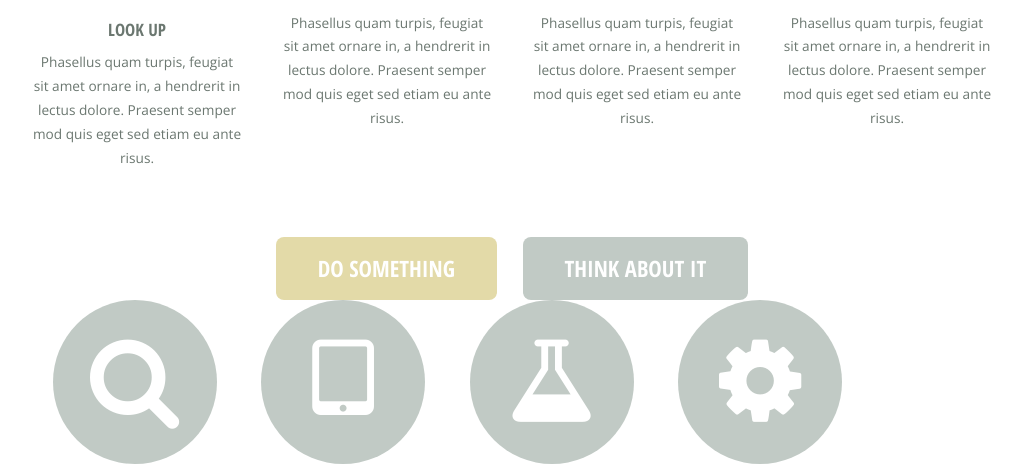
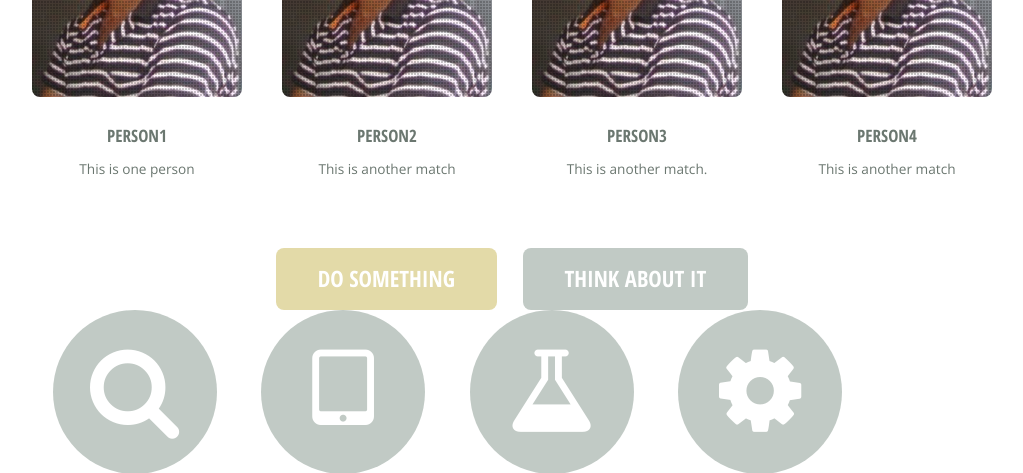
Before and after one commit to sw-iknow/toknow, a Django app: template app/templates/static/index.html in a window 1280 px wide. Shown: the part 977-1450 px from the top of the page, without its empty margins (128-1151 px from the left). Run offline with Django 3.2, Linux system fonts and the light colour scheme; the template is opened without the code that fills it, so the values that code supplies are empty.

Commit message:
delete images - change html

```diff
--- a/app/templates/static/index.html
+++ b/app/templates/static/index.html
@@ -73,11 +73,9 @@
 
 												<!-- Feature -->
 													<section class="is-feature">
-														<a href="#" class="image image-full"><img src="images/seascape.jpg" alt="" /></a>
-														<h3><a href="#">Look Up</a></h3>
-														<p>
-															Phasellus quam turpis, feugiat sit amet ornare in, a hendrerit in
-															lectus dolore. Praesent semper mod quis eget sed etiam eu ante risus.
+														<a href="#" class="image image-full"><img src="images/person.jpg" alt="" /></a>
+														<h3><a href="#">Person1</a></h3>
+														<p> This is one person
 														</p>
 													</section>
 												<!-- /Feature -->
@@ -87,11 +85,9 @@
 
 												<!-- Feature -->
 													<section class="is-feature">
-														<a href="#" class="image image-full"><img src="images/pic02.jpg" alt="" /></a>
-														<h3><a href="#">Look Down</a></h3>
-														<p>
-															Phasellus quam turpis, feugiat sit amet ornare in, a hendrerit in
-															lectus dolore. Praesent semper mod quis eget sed etiam eu ante risus.
+														<a href="#" class="image image-full"><img src="images/person.jpg" alt="" /></a>
+														<h3><a href="#">Person2</a></h3>
+														<p>This is another match
 														</p>
 													</section>
 												<!-- /Feature -->
@@ -101,11 +97,9 @@
 
 												<!-- Feature -->
 													<section class="is-feature">
-														<a href="#" class="image image-full"><img src="images/pic03.jpg" alt="" /></a>
-														<h3><a href="#">Examine Room</a></h3>
-														<p>
-															Phasellus quam turpis, feugiat sit amet ornare in, a hendrerit in
-															lectus dolore. Praesent semper mod quis eget sed etiam eu ante risus.
+														<a href="#" class="image image-full"><img src="images/person.jpg" alt="" /></a>
+														<h3><a href="#">Person3</a></h3>
+														<p>This is another match.
 														</p>
 													</section>
 												<!-- /Feature -->
@@ -115,11 +109,9 @@
 
 												<!-- Feature -->
 													<section class="is-feature">
-														<a href="#" class="image image-full"><img src="images/pic04.jpg" alt="" /></a>
-														<h3><a href="http://getlamp.com">Get Lamp</a></h3>
-														<p>
-															Phasellus quam turpis, feugiat sit amet ornare in, a hendrerit in
-															lectus dolore. Praesent semper mod quis eget sed etiam eu ante risus.
+														<a href="#" class="image image-full"><img src="images/person.jpg" alt="" /></a>
+														<h3><a href="http://getlamp.com">Person4</a></h3>
+														<p>This is another match
 														</p>
 													</section>
 												<!-- /Feature -->
```
Also changed, not shown: app/templates/static/images/Leon_Ferrari_Mira_Schendel.jpg (added), app/templates/static/images/Tony-Blair-selfie.jpg (added), app/templates/static/images/person.jpg (added).
